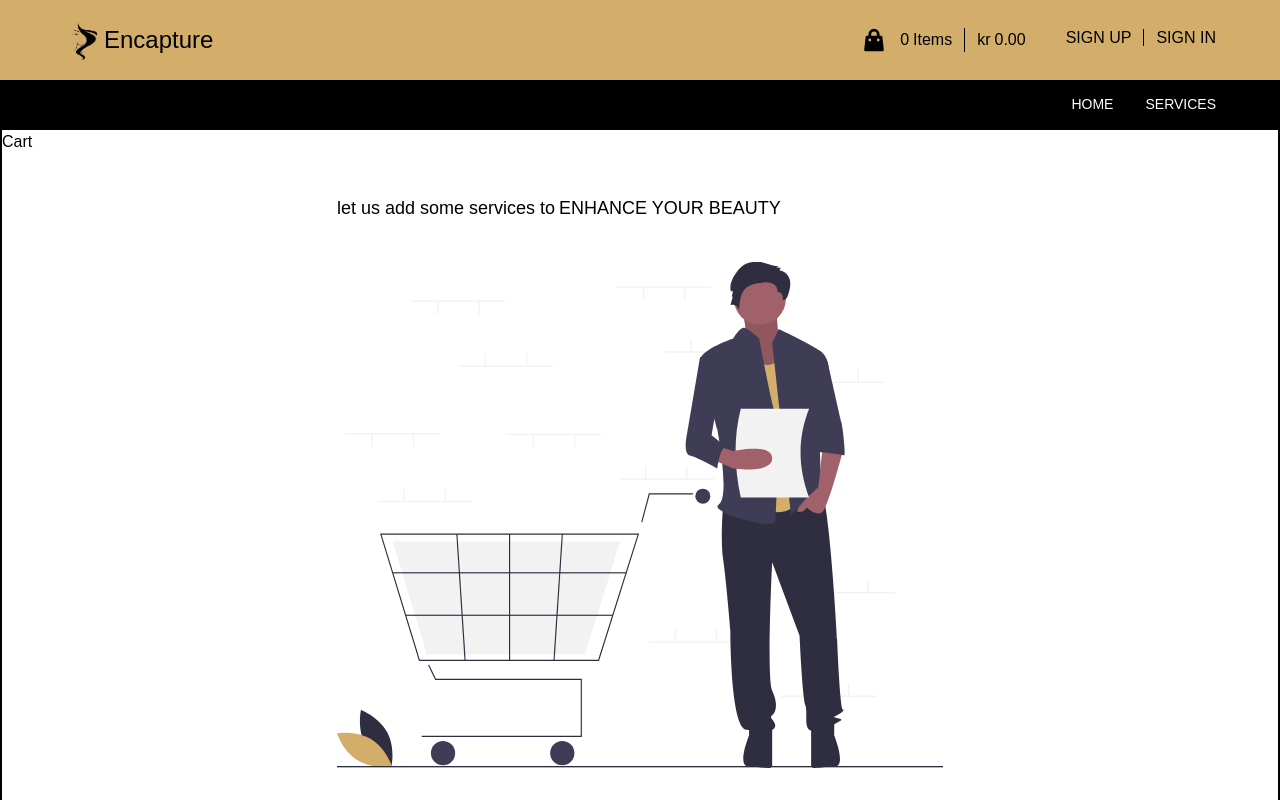
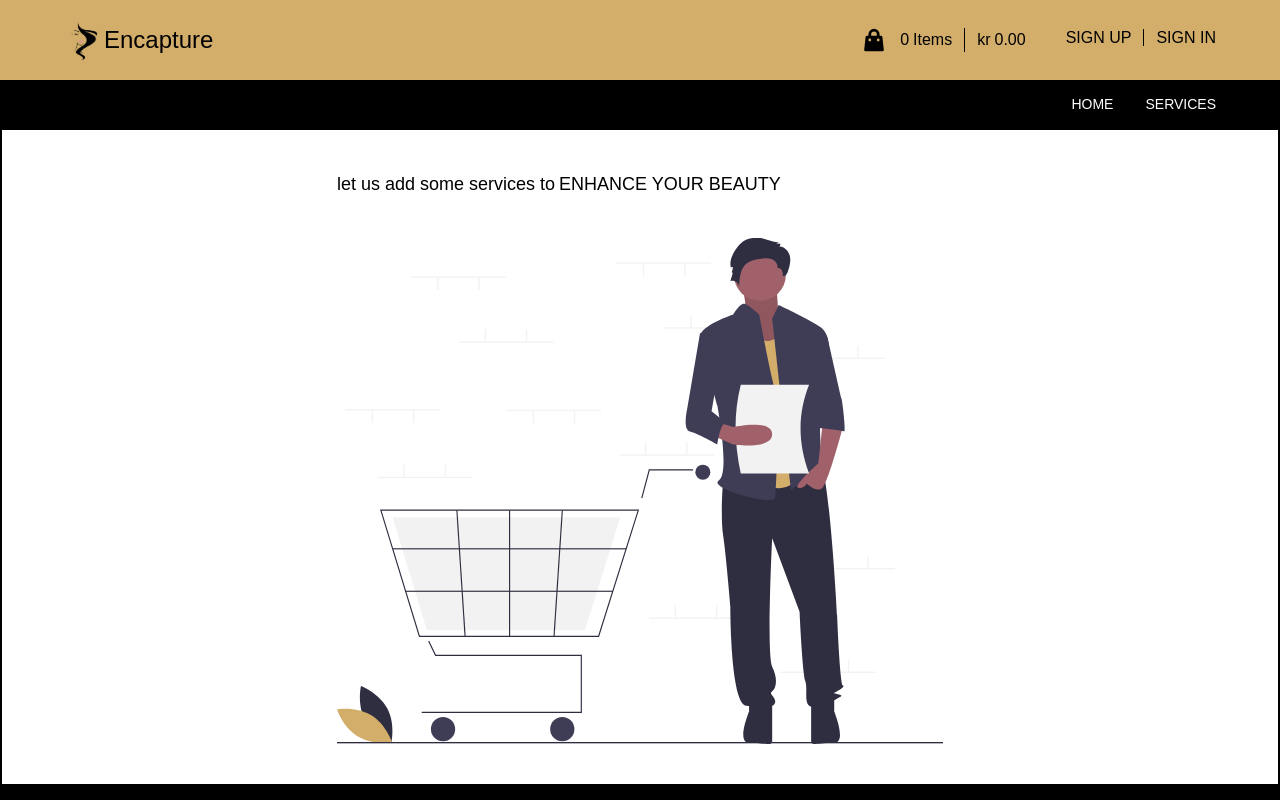
Before and after one commit to amita-roy/Appointment-booking-app-frontend, a React (Create React App) app: page /cart in a window 1280 px wide. Shown: the top 800 px of the page. Built offline with nearby package versions, Linux system fonts and the light colour scheme.

Commit message:
Update the cart page

```diff
--- a/src/pages/CartPage.js
+++ b/src/pages/CartPage.js
@@ -3,7 +3,6 @@ import React from 'react';
 
 const CartPage = () => (
   <div className="border-2" style={{ minHeight: 'calc(100vh - 608px)' }}>
-    <h1>Cart</h1>
     <Cart />
   </div>
 );
```
